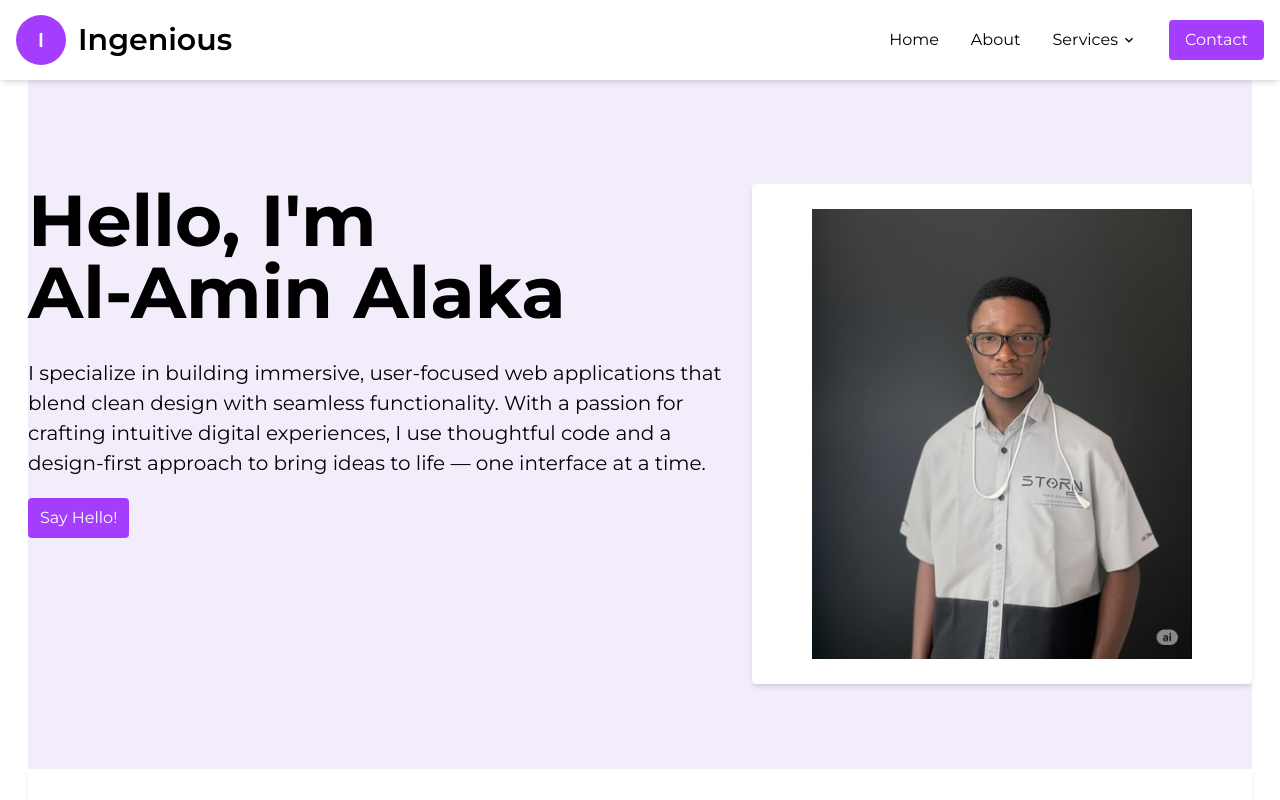
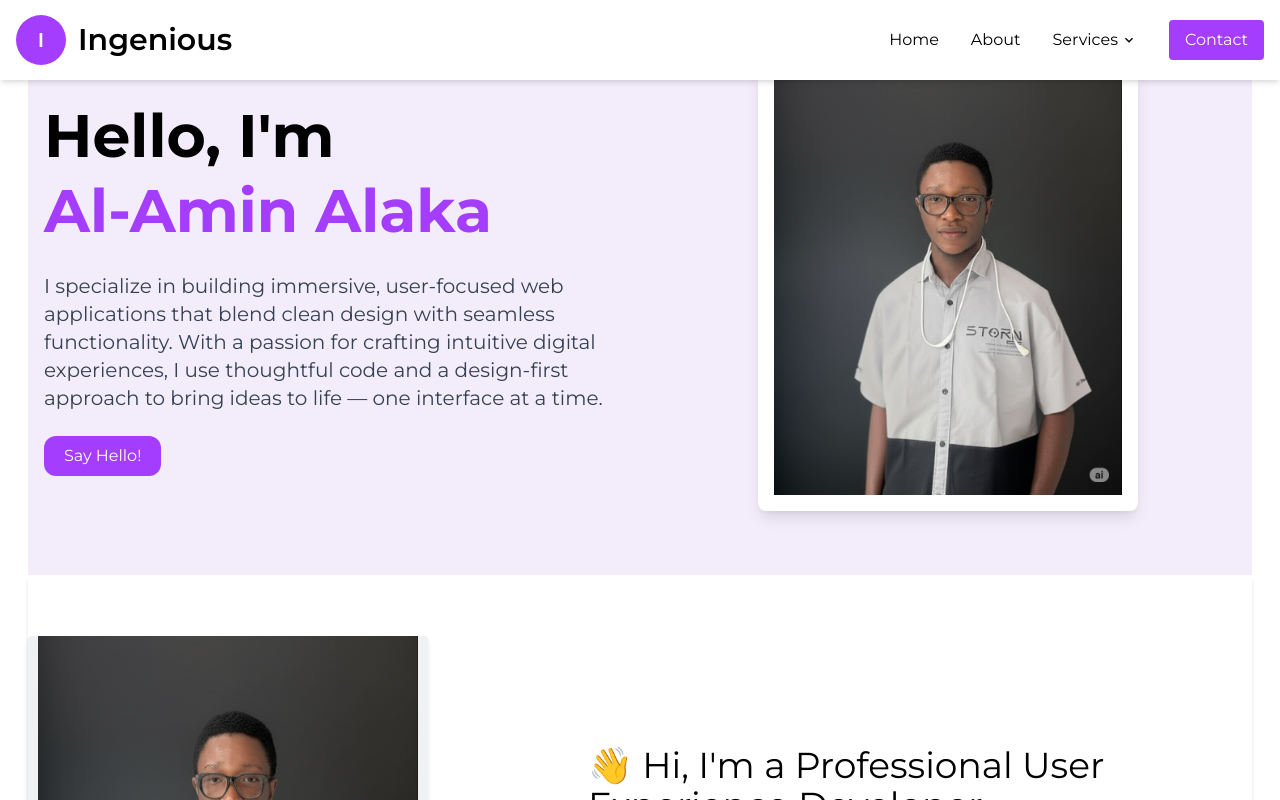
Before and after one commit to Allieniaszxy/portfolio, a React (Vite) app: page / in a window 1280 px wide. Shown: the top 800 px of the page. Built offline with nearby package versions, Linux system fonts and the light colour scheme.

Commit message:
tweaked something

```diff
--- a/src/components/Hero.jsx
+++ b/src/components/Hero.jsx
@@ -2,34 +2,47 @@ import React from "react";
 
 const Hero = () => {
   return (
-    <div>
-      <div
-        className="flex justify-between pt-[15%] pb-[7%] bg-[#f3edfb] max-tablet:flex-col max-tablet:py-[20%] max-tablet:items-center max-mobile:w-full max-mobile:items-center max-mobile:px-5 "
-        id="home"
-      >
-        <div className=" max-mobile:w-full">
-          <h1 className="text-7xl font-bold mb-[30px] max-tablet:font-semibold max-tablet:text-5xl ">
+    <section
+      className="bg-[#f3edfb] py-16 px-4 max-w-[1480px] mx-auto"
+      id="home"
+    >
+      <div className="flex justify-between items-center gap-10 flex-wrap-reverse">
+        {/* LEFT - TEXT */}
+        <div className="flex-1 min-w-[280px]">
+          <h1 className="text-3xl sm:text-4xl md:text-5xl lg:text-6xl font-bold leading-tight mb-6">
             Hello, I'm <br />
-            Al-Amin Alaka
+            <span className="text-[#a53dff]">Al-Amin Alaka</span>
           </h1>
-          <p className="text-[20px] w-[700px] mb-[20px] flex flex-wrap">
+          <p className="text-sm sm:text-base md:text-lg lg:text-xl mb-6 max-w-[700px] text-gray-700">
             I specialize in building immersive, user-focused web applications
             that blend clean design with seamless functionality. With a passion
             for crafting intuitive digital experiences, I use thoughtful code
             and a design-first approach to bring ideas to life — one interface
             at a time.
           </p>
-          <a href="https://wa.me/2348100059684">
-            <button className="bg-[#a53dff] py-2 px-3 text-white rounded">
+          <a
+            href="https://wa.me/2348100059684"
+            target="_blank"
+            rel="noopener noreferrer"
+          >
+            <button className="bg-[#a53dff] hover:bg-[#922be6] transition text-white py-2 px-5 rounded-xl text-sm sm:text-base">
               Say Hello!
             </button>
           </a>
         </div>
-        <div className="w-[500px] h-[500px] bg-white rounded shadow-md flex items-center justify-center max-tablet:w-full ">
-          <img src="/hero.png" alt="" className="w-[380px] h-[450px]" />
+
+        {/* RIGHT - IMAGE */}
+        <div className="flex-1 flex items-center justify-center min-w-[280px]">
+          <div className="w-full max-w-[380px] bg-white rounded-lg shadow-lg p-4">
+            <img
+              src="/hero.png"
+              alt="Al-Amin Alaka"
+              className="w-full h-auto object-contain"
+            />
+          </div>
         </div>
       </div>
-    </div>
+    </section>
   );
 };
 
```
